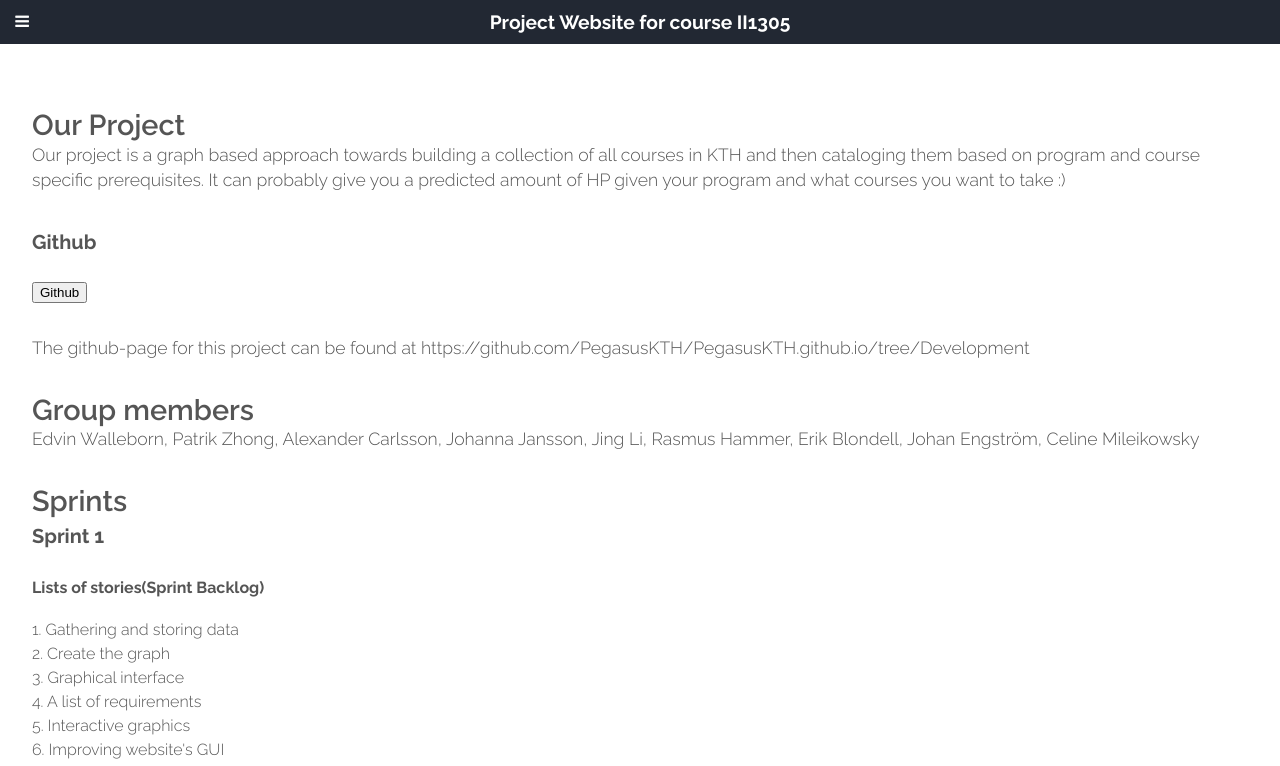
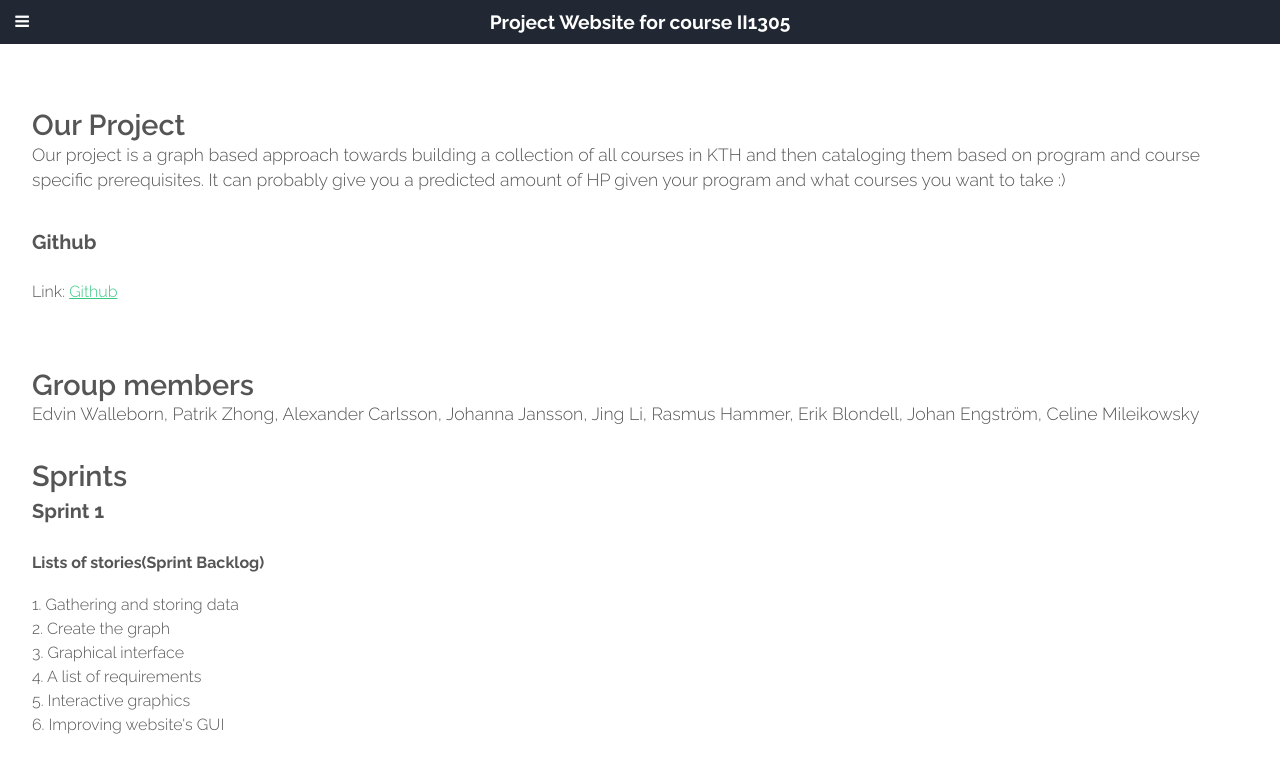
Before and after one commit to PegasusKTH/pegasus-projectpage.github.io, a plain HTML site: page index.html in a window 1280 px wide. Shown: the top 766 px of the page. Drawn offline with Linux system fonts and the light colour scheme.

Commit message:
Update index.html

```diff
--- a/index.html
+++ b/index.html
@@ -67,19 +67,11 @@
 						<header class="major">
 							<h3>Github</h3>
 
-							<button onclick="myFunction()">Github</button>
-
-							<p id="demo"></p>
-
 							<script>
-							function myFunction() {
-  							var result = onclick.link("https://www.w3schools.com");
-  							document.getElementById("demo").innerHTML = result;
-							}
+							var txt = "Github";
+							document.write("<p>Link: " + txt.link("https://github.com/PegasusKTH/PegasusKTH.github.io/tree/Development") + "</p>");
 							</script>
 
-							<span class="byline">The github-page for this project can be found at https://github.com/PegasusKTH/PegasusKTH.github.io/tree/Development
-							</span>
 						</header>
 					</section>
 				</div>
```
